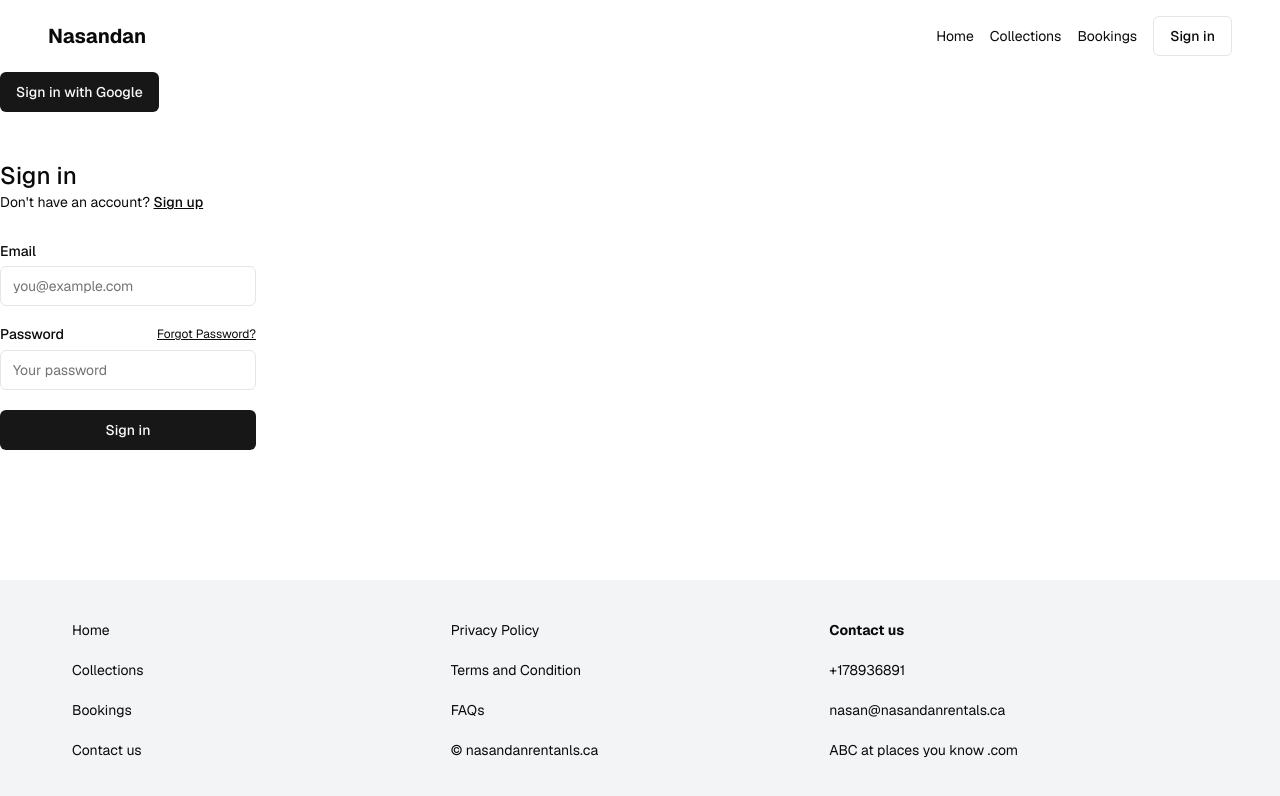
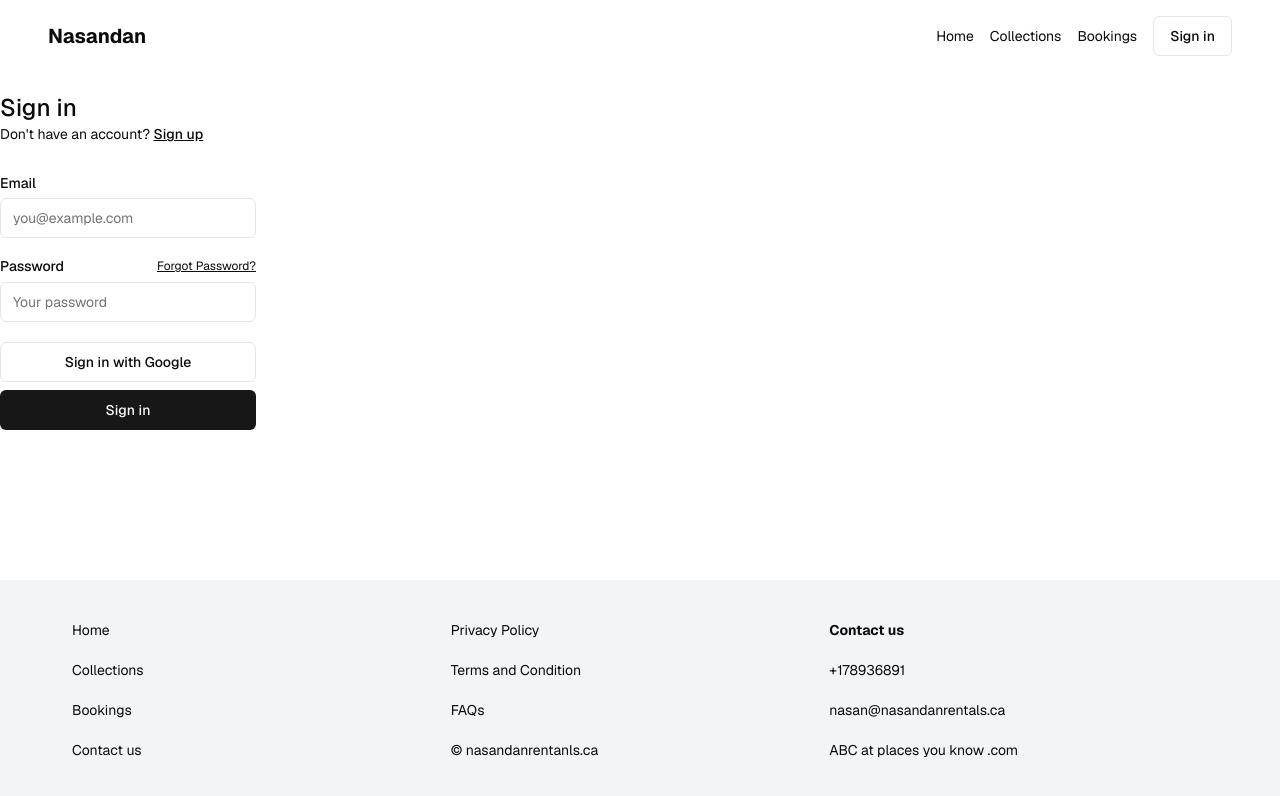
Before and after one commit to sammyodiagbe/nasandanrentals, a Next.js app: page /sign-in in a window 1280 px wide. Shown: the top 796 px of the page. Built offline with nearby package versions, Linux system fonts and the light colour scheme; no server answers.

Commit message:
fixing style bugs

```diff
--- a/app/(auth-pages)/sign-in/page.tsx
+++ b/app/(auth-pages)/sign-in/page.tsx
@@ -15,12 +15,7 @@ export default function Login({ searchParams }: { searchParams: Message }) {
     await SignupWithGoogle();
   };
   return (
-    <>
-      <div className="">
-        <Button className="w-full" onClick={attemptLoginWithGoogle}>
-          Sign in with Google
-        </Button>
-      </div>
+    <div className="py-5 flex items-center justify-center">
       <form className="flex-1 flex flex-col min-w-64">
         <h1 className="text-2xl font-medium">Sign in</h1>
         <p className="text-sm text-foreground">
@@ -50,13 +45,21 @@ export default function Login({ searchParams }: { searchParams: Message }) {
             placeholder="Your password"
             required
           />
-
+          <div className="">
+            <Button
+              variant={"outline"}
+              className="w-full"
+              onClick={attemptLoginWithGoogle}
+            >
+              Sign in with Google
+            </Button>
+          </div>
           <SubmitButton pendingText="Signing In..." formAction={signInAction}>
             Sign in
           </SubmitButton>
           <FormMessage message={searchParams} />
         </div>
       </form>
-    </>
+    </div>
   );
 }
--- a/app/(auth-pages)/sign-up/page.tsx
+++ b/app/(auth-pages)/sign-up/page.tsx
@@ -5,10 +5,7 @@ import { SubmitButton } from "@/components/submit-button";
 import { Input } from "@/components/ui/input";
 import { Label } from "@/components/ui/label";
 import Link from "next/link";
-import { SmtpMessage } from "../smtp-message";
 import { Button } from "@/components/ui/button";
-import { createClient } from "@/utils/supabase/server";
-import { headers } from "next/headers";
 
 export default function Signup({ searchParams }: { searchParams: Message }) {
   if ("message" in searchParams) {
@@ -20,7 +17,7 @@ export default function Signup({ searchParams }: { searchParams: Message }) {
   }
 
   return (
-    <>
+    <div className="py-5 flex items-center justify-center">
       <form className="flex flex-col min-w-64 max-w-64 mx-auto">
         <h1 className="text-2xl font-medium">Sign up</h1>
         <p className="text-sm text text-foreground">
@@ -64,6 +61,6 @@ export default function Signup({ searchParams }: { searchParams: Message }) {
           <FormMessage message={searchParams} />
         </div>
       </form>
-    </>
+    </div>
   );
 }
```
